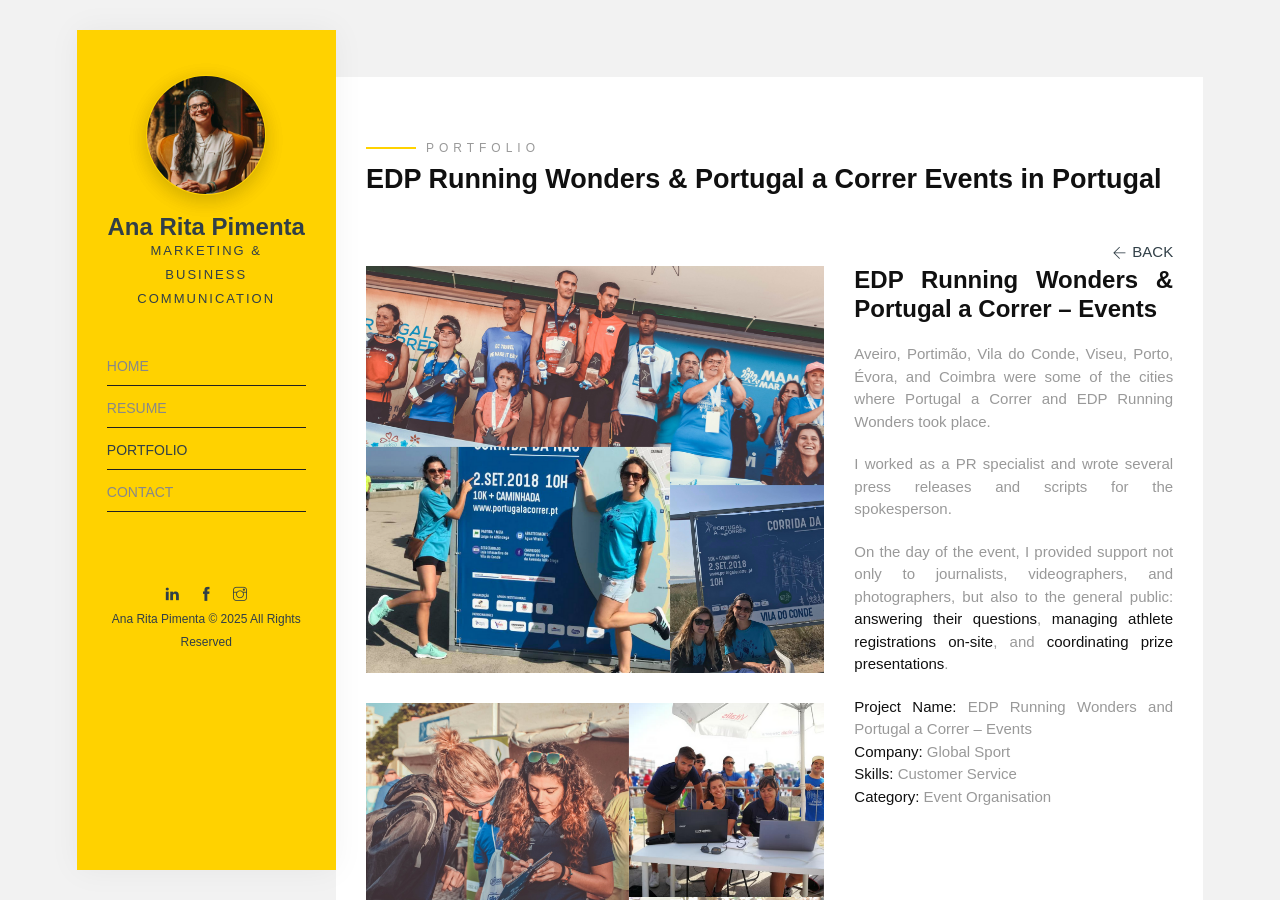
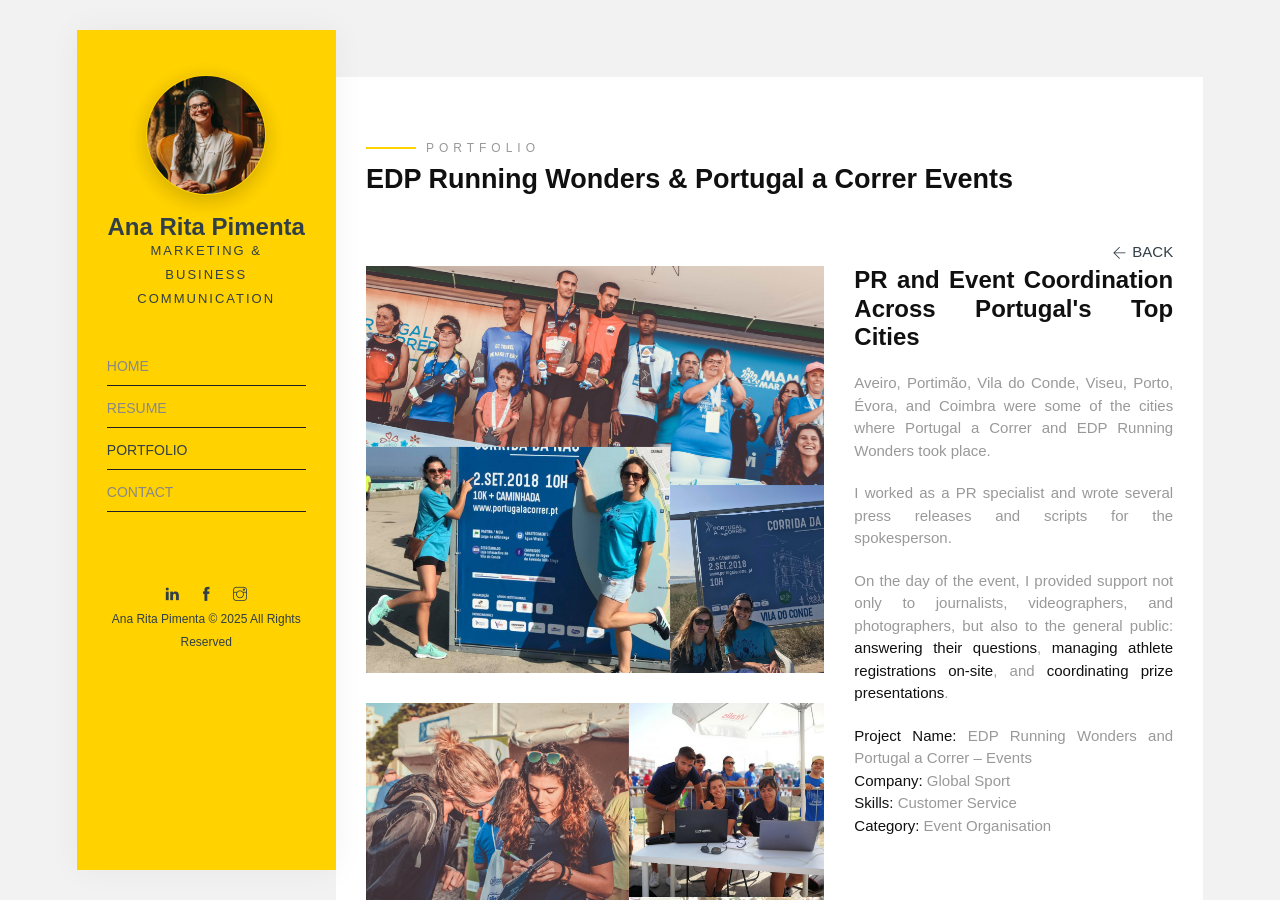
Before and after one commit to anaritapimenta/anaritapimenta.github.io, a Jekyll site: the page built from portfolio/edp-running-wonders-and-portugal-a-correr-events/index.html, in a window 1280 px wide and 900 px high. Built offline with Jekyll 4.4.1, drawn with Linux system fonts in a browser that asks for light colours; some web fonts are replaced.

Commit message:
Update index.html

```diff
--- a/portfolio/edp-running-wonders-and-portugal-a-correr-events/index.html
+++ b/portfolio/edp-running-wonders-and-portugal-a-correr-events/index.html
@@ -11,7 +11,7 @@
       <div class="col-md-12">
         <span class="heading-meta style-1">Portfolio</span>
         <h1 class="heading animate-box" data-animate-effect="fadeInLeft">
-          EDP Running Wonders & Portugal a Correr Events in Portugal
+          EDP Running Wonders & Portugal a Correr Events
         </h1>
         <a
           href="{{ 'portfolio/' | prepend: site.baseurl | prepend: site.url }}"
@@ -53,7 +53,7 @@
       >
         <div id="sticky_item">
           <div class="project-desc">
-            <h2>EDP Running Wonders & Portugal a Correr – Events</h2>
+            <h2>PR and Event Coordination Across Portugal's Top Cities</h2>
             <p>
               Aveiro, Portimão, Vila do Conde, Viseu, Porto, Évora, and Coimbra were some of the cities where Portugal a Correr and EDP Running Wonders took place.
             </p>
```
